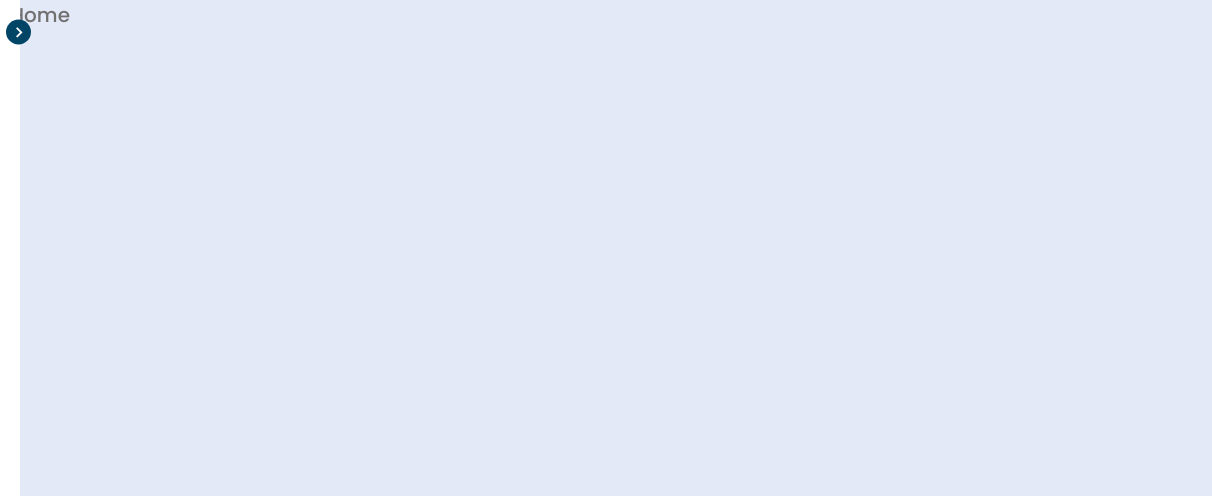
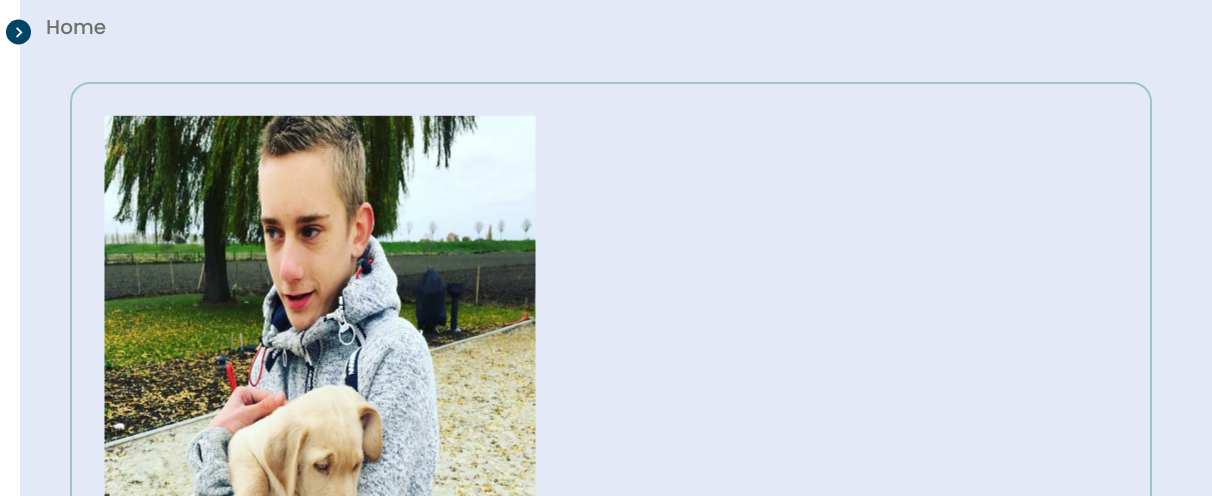
Before and after one commit to nrw300/Portfolio, a plain HTML site: page index.html in a window 1280 px wide. Shown: the top 496 px of the page, 68-1280 px from the left. Drawn offline with nearby package versions, Linux system fonts and the light colour scheme.

Commit message:
01/03/2023

```diff
--- a/Styles.css
+++ b/Styles.css
@@ -298,6 +298,8 @@ body.dark .switch::before{
     font-size: 20px;
     font-weight: 500;
     color: var(--text-color);
+    padding-left: 3%;
+    padding-top: 1%;
 }
 
 .home .icon {
@@ -315,6 +317,81 @@ body.dark .home .text{
     color: var(--text-color);
 }
 
+/* -- home-body -- */
+.home-body {
+    position: relative;
+    width: 90%;
+    height: 80%;
+    top: 5%;
+    left: 5%;
+    text-align: left;
+    color: var(--form-color);
+    border: 2px solid #98C8BE;
+    border-radius: 20px;
+}
+
+.home-image {
+    position: relative;
+    width: 100%;
+    height: 100%;
+}
+
+.card {
+  position: absolute;
+  top: 50%;
+  left: 23%;
+  transform: translate(-50%,-50%);
+  width: 40%;
+  height: 90%;
+  transform-style: preserve-3d;
+  perspective: 600px;
+  transition: 0.5s;
+  border-radius: 20px;
+}
+
+.card .photo {
+  position: absolute;
+  top: 0;
+  left: 0;
+  width: 100%;
+  height: 100%;
+  background: #000;
+  backface-visibility: hidden;
+  transform: rotateX(0deg);
+  transition: 0.5s;
+}
+
+.card:hover .photo
+{
+  transform: rotateX(-180deg);
+}
+
+.card .back {
+  position: absolute;
+  top: 0;
+  left: 0;
+  width: 100%;
+  height: 100%;
+  background: #000;
+  backface-visibility: hidden;
+  transform: rotateX(180deg);
+  transition: 0.5s;
+}
+
+.card .back:before {
+  content: '';
+  position: absolute;
+  top: 0;
+  left: -50%;
+  width: 100%;
+  height: 100%;
+}
+
+.card:hover .back
+{
+  transform: rotateX(-0deg);
+}
+
 /* -- contact-body -- */
 .contact-body {
     position: relative;
@@ -325,7 +402,6 @@ body.dark .home .text{
     color: var(--form-color);
     border: 2px solid #98C8BE;
     border-radius: 20px;
-
 }
 
 .home li {
--- a/index.html
+++ b/index.html
@@ -71,6 +71,16 @@
 
         <section class="home">
             <div class="text">Home</div>
+            <div class="home-body">
+                <div class="card">
+                    <div class="photo">
+                        <img src="images/njord.jpg" class="home-image">
+                    </div>
+                    <div class="photo-back">
+                        <span class="text nav-text">Hello, I’m Njord-Romijn Witsiers and I welcome you to my page. <br> I’m 19 years old and I live in the Netherlands. <br> I study “Creative Technology” at the Roc in Nijmegen. <br> I’ve also a job at “Jan Linders Supermarkten” in Nieuw-Bergen where I work around 4 times a week.<br> I’m born at the 8th of March in 2004 in Nijmegen.</span>
+                    </div>
+                </div>
+            </div>
         </section>
 
         <script>
@@ -81,7 +91,6 @@
             modeSwitch = body.querySelector(".toggle-switch"),
             modeText = body.querySelector(".mode-text");
 
-
             toggle.addEventListener("click" , () =>{
                 sidebar.classList.toggle("close");
             })
@@ -91,8 +100,7 @@
 
                 if(body.classList.contains("dark")){
                     modeText.innerText = "Light mode";
-                }
-                else{
+                }else{
                     modeText.innerText = "Dark mode";
                 }
             });
```
Also changed, not shown: contact.html (+79 -60 lines), images/njord.jpg (added).
